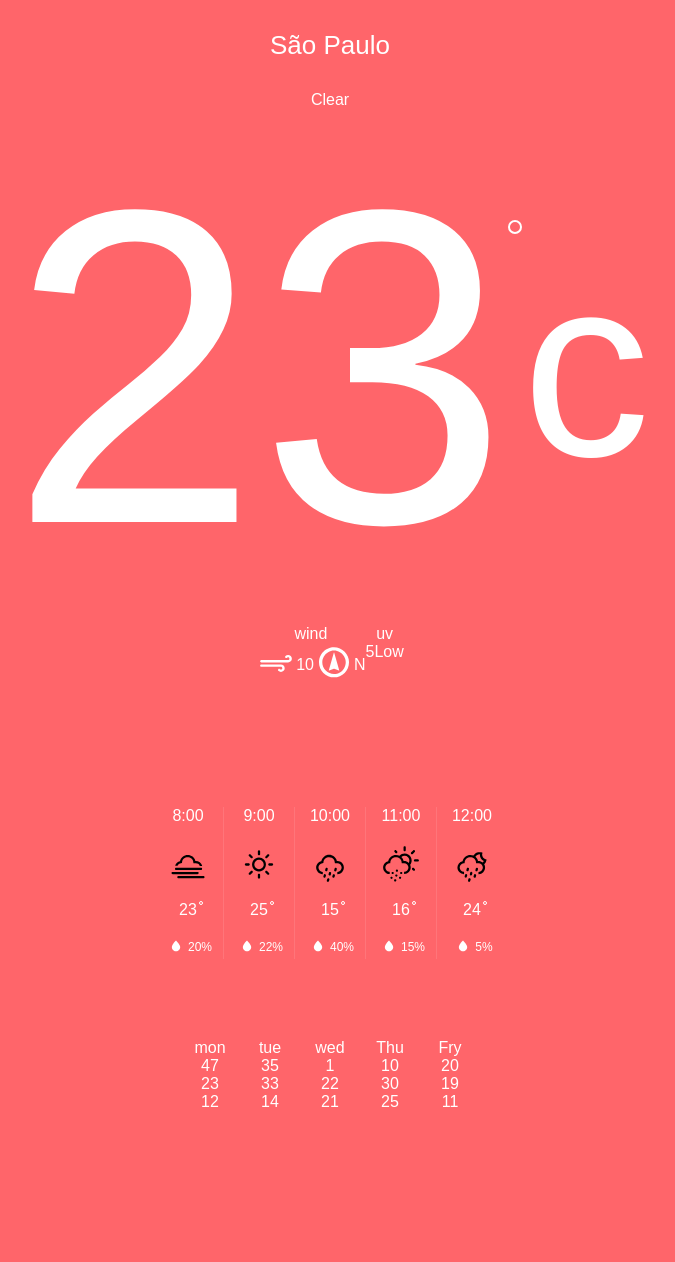
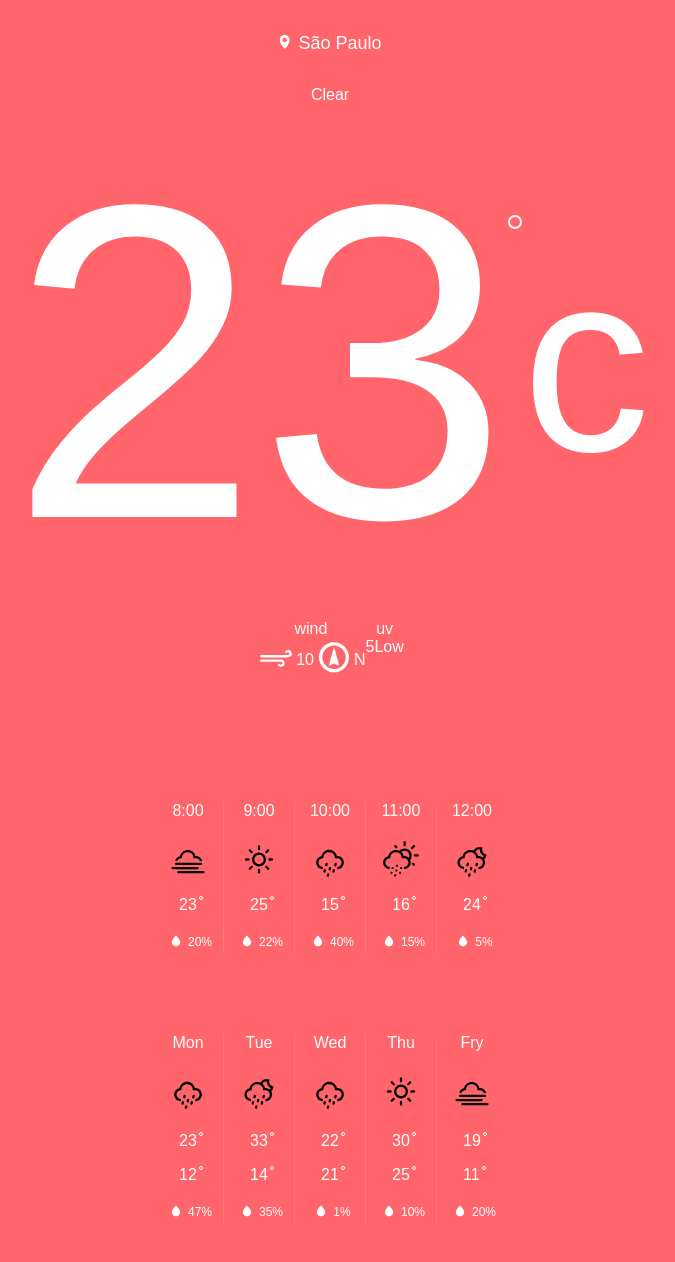
Before and after one commit to insionCEO/PWA-React-Weather-App, a React app: page / in a window 1280 px wide. Shown: the top 1262 px of the page, without its empty margins (310-985 px from the left). Before the commit the page ends 1111 px from the top, so only its background shows below. Built offline with nearby package versions, Linux system fonts and the light colour scheme; no server answers.

Commit message:
wip layout

```diff
--- a/src/App.css
+++ b/src/App.css
@@ -27,9 +27,22 @@ body {
 }
 
 .location {
-  font-size: 26px;
+  align-items: center;
+  display: flex;
+  font-size: 18px;
+  justify-content: center;
   margin-bottom: 30px;
   margin-top: 30px;
+}
+
+.location__icon {
+  fill: #ffffff;
+  height: 26px;
+  margin-right: 6px;
+}
+
+.location__icon svg {
+  width: 14px;
 }
 
 .temperature {
@@ -120,7 +133,7 @@ body {
   width: 60px;
 }
 
-.forecast-hourly__item:last-child {
+.forecast-hourly__item:last-child, .forecast-daily__item:last-child {
   border-right: 0;
 }
 
@@ -128,12 +141,16 @@ body {
   display: flex;
   flex-direction: row;
   justify-content: center;
+  margin-bottom: 80px;
 }
 
 .forecast-daily__item {
   align-items: center;
+  border-right: 1px solid #ffffff1c;
   display: flex;
   flex-direction: column;
+  padding-left: 5px;
+  padding-right: 5px;
   width: 60px;
 }
 
@@ -141,7 +158,8 @@ body {
   margin-bottom: 20px;
 }
 
-.forecast-hourly__item-temperature .temperature__unit-dot {
+
+.forecast-hourly__item-temperature .temperature__unit-dot, .forecast-daily__item-temperature .temperature__unit-dot {
   border: 1px solid;
   display: inline-block;
   height: 2px;
@@ -171,7 +189,20 @@ body {
   font-size: 12px;
 }
 
-.forecast-hourly__item img {
+.forecast-hourly__item img, .forecast-daily__item img {
   height: 40px;
   width: 40px;;
 }
+
+.forecast-daily__item-weekday {
+  margin-bottom: 20px;
+  text-transform: capitalize;
+}
+
+.forecast-daily__item-temperature {
+  margin-top: 0;
+}
+
+.forecast-daily__temperatures {
+  margin-top: 20px;
+}
--- a/src/App.js
+++ b/src/App.js
@@ -5,6 +5,7 @@ import IpFetcher from './helpers/ipfetcher';
 import IpSearch from './api/ipSearch';
 import CurrentCondition from './api/currentCondition';
 import ForeCast from './api/foreCast';
+import initialState from './initialState';
 
 class App extends Component {
   constructor() {
@@ -15,103 +16,7 @@ class App extends Component {
     this.currentCondition = new CurrentCondition();
     this.foreCast = new ForeCast();
 
-    this.state = {
-      currentCondition: {
-        location: 'São Paulo',
-        temperature: 23,
-        weather: 'Clear',
-        dayTime: false,
-        humidity: 30,
-        date: {
-          dayShort: 'Wed',
-          dayNumber: 13,
-          month: 'Jun',
-          year: 2018
-        },
-        wind: {
-          speed: 10,
-          direction: 'N'
-        },
-        uv: {
-          indice: 5,
-          description: 'Low'
-        }
-      },
-      foreCastDaily: [
-        {
-          weekDay: 'mon',
-          rainProbability: 47,
-          temperature: {
-            max: 23,
-            min: 12
-          }
-        },
-        {
-          weekDay: 'tue',
-          rainProbability: 35,
-          temperature: {
-            max: 33,
-            min: 14
-          }
-        },
-        {
-          weekDay: 'wed',
-          rainProbability: 1,
-          temperature: {
-            max: 22,
-            min: 21
-          }
-        },
-        {
-          weekDay: 'Thu',
-          rainProbability: 10,
-          temperature: {
-            max: 30,
-            min: 25
-          }
-        },
-        {
-          weekDay: 'Fry',
-          rainProbability: 20,
-          temperature: {
-            max: 19,
-            min: 11
-          }
-        }
-      ],
-      foreCastHourly: [
-        {
-          time: 8,
-          rainProbability: 20,
-          temperature: 23,
-          icon: 'wi-fog'
-        },
-        {
-          time: 9,
-          rainProbability: 22,
-          temperature: 25,
-          icon: 'wi-day-sunny'
-        },
-        {
-          time: 10,
-          rainProbability: 40,
-          temperature: 15,
-          icon: 'wi-showers'
-        },
-        {
-          time: 11,
-          rainProbability: 15,
-          temperature: 16,
-          icon: 'wi-day-snow-wind'
-        },
-        {
-          time: 12,
-          rainProbability: 5,
-          temperature: 24,
-          icon: 'wi-night-alt-showers'
-        }
-      ]
-    };
+    this.state = { ...initialState };
 
     this.init();
   }
@@ -128,7 +33,14 @@ class App extends Component {
     return (
       <div className="App">
         <section className="current-condition">
-          <span className="location">{this.state.currentCondition.location}</span>
+          <div className="location">
+            <span className="location__icon">
+              <svg enable-background="new 0 0 24 24" height="24px" id="Layer_1" version="1.1" viewBox="0 0 24 24" width="24px">
+                <path d="M11.513,12.38c-2.117,0-3.835-1.729-3.835-3.862c0-2.135,1.718-3.863,3.835-3.863s3.835,1.729,3.835,3.863  C15.348,10.65,13.63,12.38,11.513,12.38 M11.513,0C6.825,0,3.025,3.827,3.025,8.549c0,4.46,3.844,10.213,6.411,13.014  c0.959,1.045,2.076,2.454,2.076,2.454s1.2-1.417,2.229-2.493C16.306,18.84,20,13.451,20,8.549C20,3.827,16.2,0,11.513,0"/>
+              </svg>
+            </span>
+            <span className="location__text">{this.state.currentCondition.location}</span>
+          </div>
           <span>{this.state.currentCondition.weather}</span>
           <div className="wrapper-temperature">
             <div className="temperature">
@@ -217,10 +129,28 @@ class App extends Component {
           {
             this.state.foreCastDaily.map((item) => {
               return <div className="forecast-daily__item">
-                <span>{item.weekDay}</span>
-                <span>{item.rainProbability}</span>
-                <span>{item.temperature.max}</span>
-                <span>{item.temperature.min}</span>
+                <span className="forecast-daily__item-weekday">{item.weekDay}</span>
+                <img alt="icon" src={`svg/${item.icon}.svg`}/>
+                <div className="forecast-daily__temperatures">
+                  <p className="forecast-daily__item-temperature">{item.temperature.max}
+                    <span className="temperature__unit-dot"></span>
+                  </p>
+                  <p className="forecast-daily__item-temperature">{item.temperature.min}
+                    <span className="temperature__unit-dot"></span>
+                  </p>
+                </div>
+                <div className="rain">
+                  <span className="rain__icon">
+                  <svg version="1.1" id="Layer_1" xmlns="http://www.w3.org/2000/svg" x="0px" y="0px"
+                      viewBox="0 0 30 30" Style="enable-background:new 0 0 30 30;" >
+                    <path d="M9.81,15.25c0,0.92,0.23,1.78,0.7,2.57s1.1,1.43,1.9,1.9c0.8,0.47,1.66,0.71,2.59,0.71c0.93,0,1.8-0.24,2.61-0.71
+                      c0.81-0.47,1.45-1.11,1.92-1.9c0.47-0.8,0.71-1.65,0.71-2.57c0-0.6-0.17-1.31-0.52-2.14c-0.35-0.83-0.77-1.6-1.26-2.3
+                      c-0.44-0.57-0.96-1.2-1.56-1.88c-0.6-0.68-1.65-1.73-1.89-1.97l-1.28,1.29c-0.62,0.6-1.22,1.29-1.79,2.08
+                      c-0.57,0.79-1.07,1.64-1.49,2.55C10.01,13.79,9.81,14.58,9.81,15.25z"/>
+                    </svg>
+                  </span>
+                  <span className="rain__probability">{`${item.rainProbability}%`}</span>
+                </div>
               </div>
             })
           }
--- /dev/null
+++ b/src/initialState.js
@@ -0,0 +1,102 @@
+export default {
+  currentCondition: {
+    location: 'São Paulo',
+    temperature: 23,
+    weather: 'Clear',
+    dayTime: false,
+    humidity: 30,
+    date: {
+      dayShort: 'Wed',
+      dayNumber: 13,
+      month: 'Jun',
+      year: 2018
+    },
+    wind: {
+      speed: 10,
+      direction: 'N'
+    },
+    uv: {
+      indice: 5,
+      description: 'Low'
+    }
+  },
+  foreCastDaily: [
+    {
+      weekDay: 'mon',
+      rainProbability: 47,
+      icon: 'wi-showers',
+      temperature: {
+        max: 23,
+        min: 12
+      }
+    },
+    {
+      weekDay: 'tue',
+      rainProbability: 35,
+      icon: 'wi-night-alt-showers',
+      temperature: {
+        max: 33,
+        min: 14
+      }
+    },
+    {
+      weekDay: 'wed',
+      rainProbability: 1,
+      icon: 'wi-showers',
+      temperature: {
+        max: 22,
+        min: 21
+      }
+    },
+    {
+      weekDay: 'Thu',
+      rainProbability: 10,
+      icon: 'wi-day-sunny',
+      temperature: {
+        max: 30,
+        min: 25
+      }
+    },
+    {
+      weekDay: 'Fry',
+      rainProbability: 20,
+      icon: 'wi-fog',
+      temperature: {
+        max: 19,
+        min: 11
+      }
+    }
+  ],
+  foreCastHourly: [
+    {
+      time: 8,
+      rainProbability: 20,
+      temperature: 23,
+      icon: 'wi-fog'
+    },
+    {
+      time: 9,
+      rainProbability: 22,
+      temperature: 25,
+      icon: 'wi-day-sunny'
+    },
+    {
+      time: 10,
+      rainProbability: 40,
+      temperature: 15,
+      icon: 'wi-showers'
+    },
+    {
+      time: 11,
+      rainProbability: 15,
+      temperature: 16,
+      icon: 'wi-day-snow-wind'
+    },
+    {
+      time: 12,
+      rainProbability: 5,
+      temperature: 24,
+      icon: 'wi-night-alt-showers'
+    }
+  ]
+}
```
Also changed, not shown: public/svg/pin.svg (added).
